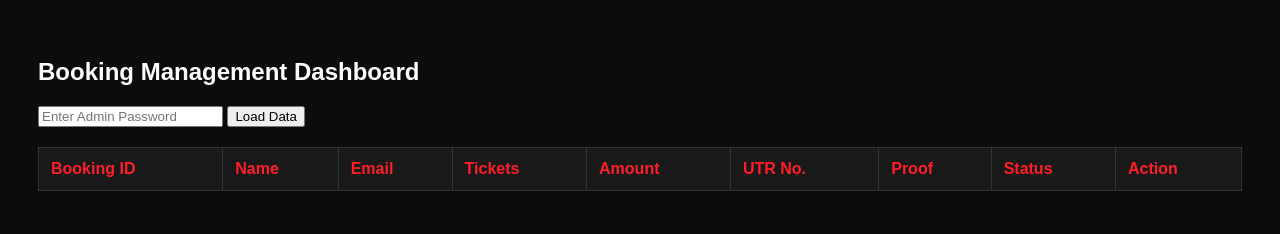
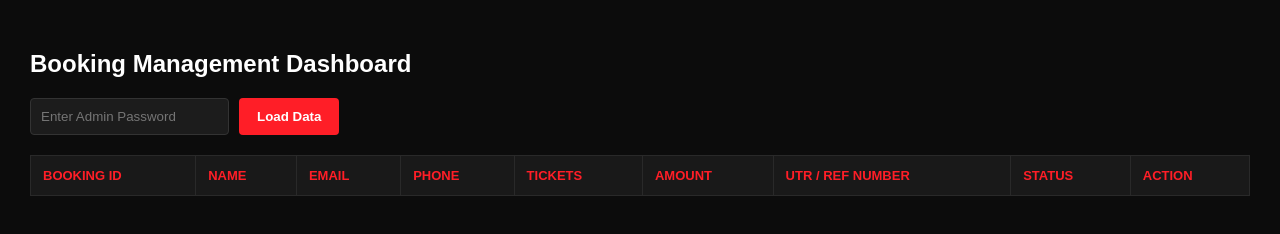
Before and after one commit to businessnetwork015-eng/after-dark-events, a website: page public/admin.html in a window 1280 px wide. Drawn offline with Linux system fonts and the light colour scheme.

Commit message:
Update admin.html

```diff
--- a/public/admin.html
+++ b/public/admin.html
@@ -2,21 +2,28 @@
 <html lang="en">
 <head>
     <meta charset="UTF-8">
+    <meta name="viewport" content="width=device-width, initial-scale=1.0">
     <title>AFTER DARK - Admin Panel</title>
     <style>
-        body { background: #0c0c0c; color: #fff; font-family: sans-serif; padding: 30px; }
-        table { width: 100%; border-collapse: collapse; margin-top: 20px; }
-        th, td { border: 1px solid #333; padding: 12px; text-align: left; }
-        th { background: #191919; color: #ff1e27; }
-        .btn-approve { background: #008f39; color: #fff; border:none; padding: 6px 12px; cursor: pointer; border-radius: 4px;}
+        body { background: #0c0c0c; color: #fff; font-family: sans-serif; padding: 30px; margin: 0; }
+        .top-bar { display: flex; gap: 10px; margin-bottom: 20px; }
+        input[type="password"] { padding: 10px; background: #1c1c1c; border: 1px solid #333; color: #fff; border-radius: 4px; }
+        button.btn-load { background: #ff1e27; border: none; color: #fff; padding: 10px 18px; border-radius: 4px; cursor: pointer; font-weight: bold; }
+        table { width: 100%; border-collapse: collapse; margin-top: 10px; }
+        th, td { border: 1px solid #292929; padding: 12px; text-align: left; }
+        th { background: #191919; color: #ff1e27; text-transform: uppercase; font-size: 13px; }
+        .btn-approve { background: #008f39; color: #fff; border:none; padding: 8px 14px; cursor: pointer; border-radius: 4px; font-weight: bold;}
+        .btn-approve:hover { background: #00b047; }
         .status-APPROVED { color: #00ff66; font-weight: bold; }
         .status-PENDING { color: #ffae00; font-weight: bold; }
     </style>
 </head>
 <body>
     <h2>Booking Management Dashboard</h2>
-    <input type="password" id="adminPass" placeholder="Enter Admin Password">
-    <button onclick="loadBookings()">Load Data</button>
+    <div class="top-bar">
+        <input type="password" id="adminPass" placeholder="Enter Admin Password">
+        <button class="btn-load" onclick="loadBookings()">Load Data</button>
+    </div>
 
     <table>
         <thead>
@@ -24,10 +31,10 @@
                 <th>Booking ID</th>
                 <th>Name</th>
                 <th>Email</th>
+                <th>Phone</th>
                 <th>Tickets</th>
                 <th>Amount</th>
-                <th>UTR No.</th>
-                <th>Proof</th>
+                <th>UTR / Ref Number</th>
                 <th>Status</th>
                 <th>Action</th>
             </tr>
@@ -47,13 +54,13 @@
             data.forEach(row => {
                 tbody.innerHTML += `
                     <tr>
-                        <td>${row.user_id}</td>
+                        <td><strong>${row.user_id}</strong></td>
                         <td>${row.name}</td>
                         <td>${row.email}</td>
+                        <td>${row.phone}</td>
                         <td>${row.tickets}</td>
                         <td>₹${row.amount}</td>
-                        <td>${row.utr_number}</td>
-                        <td><a href="/${row.screenshot_path}" target="_blank" style="color:#ff1e27;">View Proof</a></td>
+                        <td style="color:#ff4d4d; font-family:monospace; font-size:15px;">${row.utr_number}</td>
                         <td class="status-${row.status}">${row.status}</td>
                         <td>
                             ${row.status === 'PENDING' ? `<button class="btn-approve" onclick="approveBooking(${row.id})">Approve & Send Ticket</button>` : 'Verified'}
```
